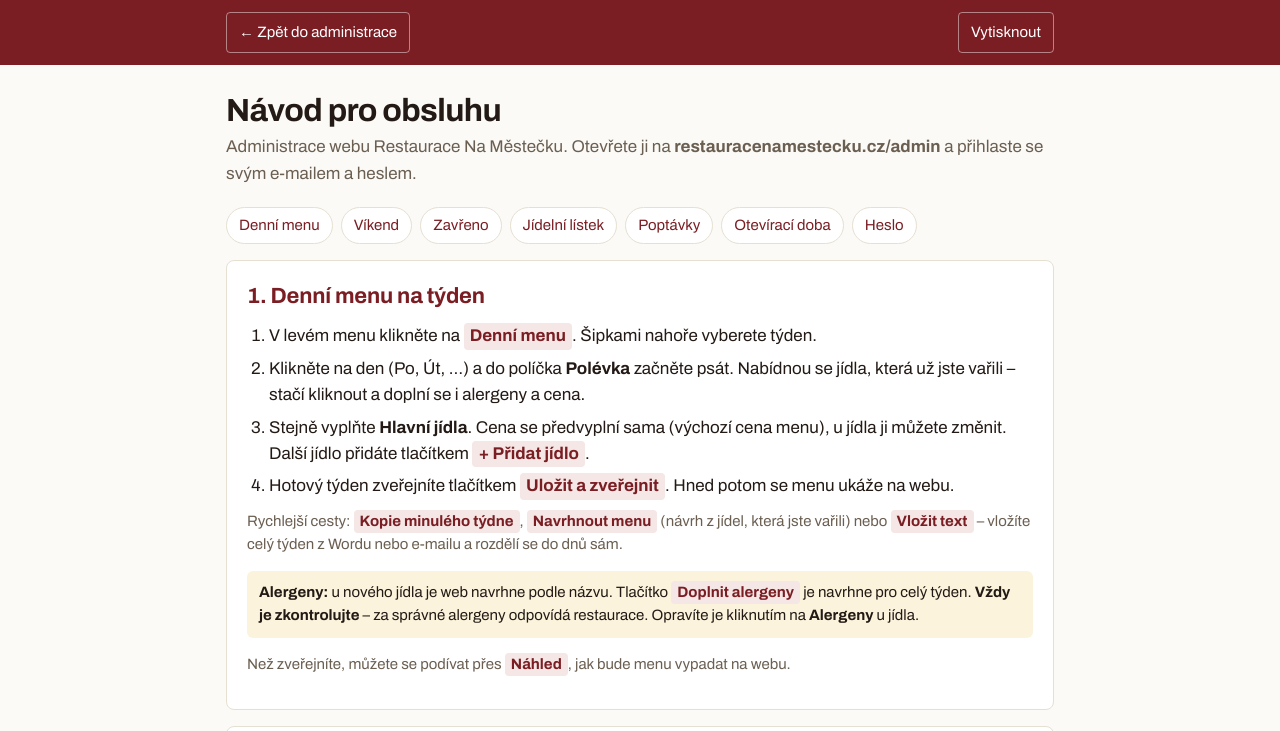
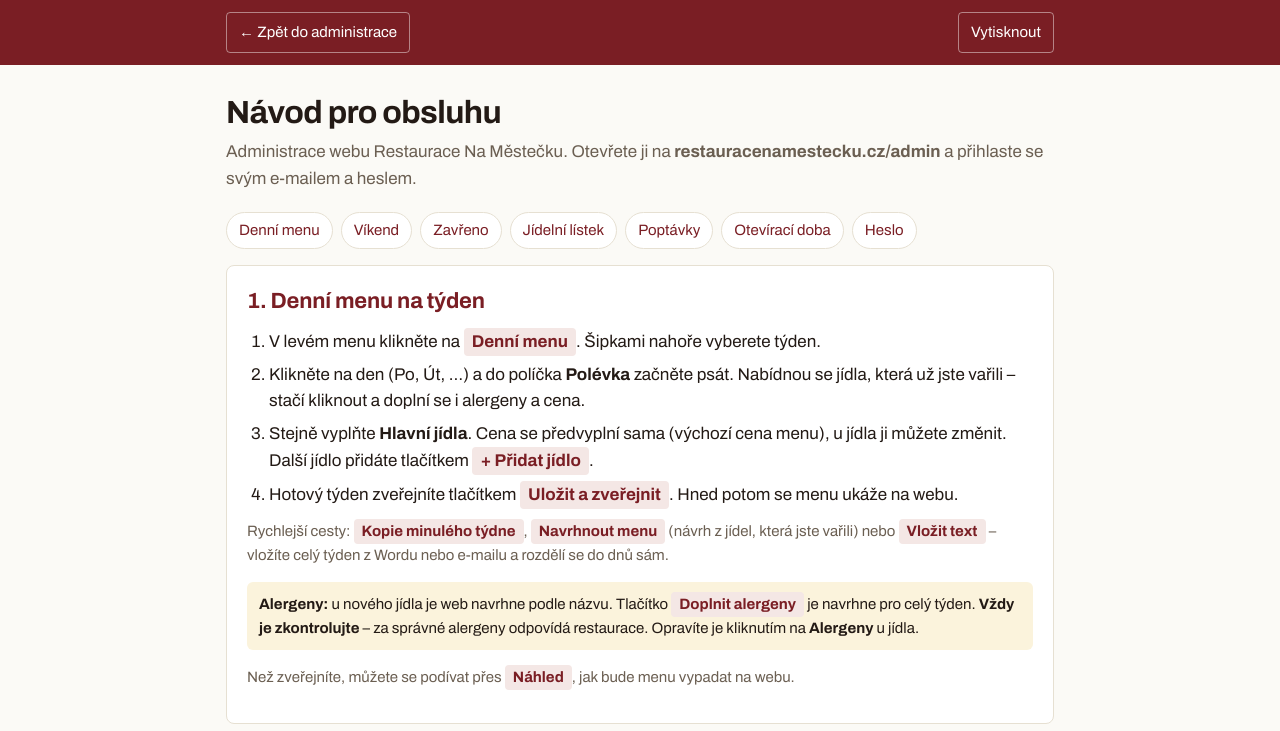
Before and after one commit to JarekHomolka/restaurace-navrh, a plain HTML site: page navod.html in a window 1280 px wide. Shown: the top 731 px of the page. Drawn offline with Linux system fonts and the light colour scheme.

Commit message:
Návod: odsazení štítků a řádkování
Co-Authored-By: Claude Opus 5.5 <noreply@anthropic.com>

```diff
--- a/navod.html
+++ b/navod.html
@@ -18,14 +18,14 @@
   .lista .w { display: flex; align-items: center; justify-content: space-between; gap: 12px; padding-block: 12px; }
   .lista a, .lista button { color: #fff; font: inherit; font-size: 15px; background: transparent; border: 1px solid rgba(255,255,255,.45); border-radius: 4px; padding: 8px 12px; text-decoration: none; cursor: pointer; min-height: 40px; }
   .w { max-width: 860px; margin: 0 auto; padding-inline: 16px; }
-  h1 { font-size: 32px; line-height: 1.1; letter-spacing: -.02em; margin: 28px 0 6px; }
+  h1 { font-size: 32px; line-height: 1.25; letter-spacing: -.02em; margin: 28px 0 6px; }
   .uvod { color: var(--tlumeny); margin: 0 0 20px; }
   .obsah { display: flex; flex-wrap: wrap; gap: 8px; margin: 0 0 8px; padding: 0; list-style: none; }
   .obsah a { display: inline-block; padding: 6px 12px; border: 1px solid var(--linka); border-radius: 999px; color: var(--vino); text-decoration: none; font-size: 15px; background: #fff; }
   section { background: #fff; border: 1px solid var(--linka); border-radius: 8px; padding: 18px 20px; margin: 16px 0; break-inside: avoid; }
   h2 { font-size: 22px; margin: 0 0 10px; letter-spacing: -.01em; color: var(--vino); }
   ol, ul { margin: 0; padding-left: 22px; display: grid; gap: 6px; }
-  b.tl { display: inline-block; background: #f4e7e5; color: var(--vino); border-radius: 4px; padding: 0 6px; font-weight: 700; white-space: nowrap; }
+  b.tl { display: inline-block; background: #f4e7e5; color: var(--vino); border-radius: 4px; padding: 2px 8px; font-weight: 700; white-space: nowrap; line-height: 1.4; }
   .pozor { margin-top: 12px; padding: 10px 12px; background: #fbf3dc; border-radius: 6px; font-size: 15px; }
   .tip { margin-top: 10px; color: var(--tlumeny); font-size: 15px; }
   .kontakt { color: var(--tlumeny); font-size: 15px; margin: 24px 0 40px; }
```
